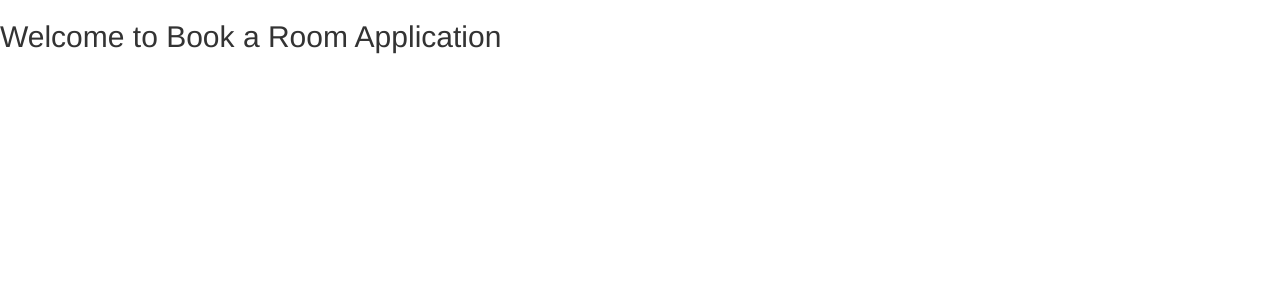
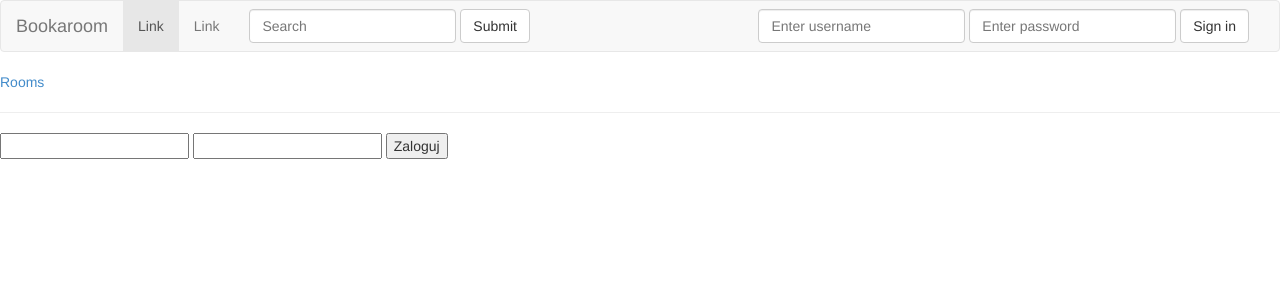
Before and after one commit to ktk3/bookaroom, a Django app: page / in a window 1280 px wide. Shown: the top 300 px of the page. Run offline with Django 3.2, Linux system fonts and the light colour scheme; some libraries are stand-ins or nearby versions.

Commit message:
Added CSRF, authentication and some templates

```diff
--- a/bookaroom/urls.py
+++ b/bookaroom/urls.py
@@ -11,7 +11,9 @@ urlpatterns = patterns('',
     # Examples:
     # url(r'^$', 'bookaroom.views.home', name='home'),
     # url(r'^blog/', include('blog.urls')),
-    url(r'^$', views.index, name='index'),
+    url(r'^$', views.rooms, name='rooms'),
+    url(r'^login', views.signin, name='login'),
+    url(r'^logout', views.signout, name='logout'),
     url(r'^rooms/', include('rooms.urls')),
     url(r'^admin/', include(admin.site.urls)),
 ) + static(settings.STATIC_URL, document_root=settings.STATIC_ROOT)
--- a/bookaroom/views.py
+++ b/bookaroom/views.py
@@ -1,5 +1,28 @@
-from django.shortcuts import render
+from django.shortcuts import render, redirect
 from django.http import HttpResponse
+from django.contrib.auth import logout, authenticate, login
+from django.contrib import messages
 
 def index(request):
-    return render(request, 'bookaroom/index.html')
+    return render(request, 'base.html')
+
+def rooms(request):
+    return render(request, 'base.html')
+
+def signout(request):
+    logout(request)
+    return redirect('/')
+
+def signin(request):
+    print "I'm here!"
+    username = request.POST['username']
+    password = request.POST['password']
+    user = authenticate(username=username, password=password)
+    if user is not None:
+        if user.is_active:
+            login(request, user)
+        else:
+            messages.error(request, 'Account locked')
+    else:
+        messages.error(request, 'Incorrect userame or password')
+    return redirect('/')
--- a/rooms/urls.py
+++ b/rooms/urls.py
@@ -4,7 +4,7 @@ from rooms import views
 
 urlpatterns = patterns('',
     # ex: /rooms/
-    url(r'^$', views.index, name='index'),
+    url(r'^$', views.index, name='rooms'),
     # ex: /polls/English/results/
     url(r'^(?P<room_id>\d+)/results/$', views.results, name='results'),
     # ex: /rooms/5/
--- /dev/null
+++ b/templates/base.html
@@ -0,0 +1,77 @@
+<!DOCTYPE html>
+<html>
+<head>
+    <title>{% block title %}Bookaroom App{% endblock%}</title>
+    {% load staticfiles %}
+    <link href="{% static "css/bootstrap.min.css" %}" rel="stylesheet">
+</head>
+<body>
+<nav class="navbar navbar-default" role="navigation">
+  <div class="container-fluid">
+    <!-- Brand and toggle get grouped for better mobile display -->
+    <div class="navbar-header">
+      <a class="navbar-brand" href="/">Bookaroom</a>
+    </div>
+
+    <!-- Collect the nav links, forms, and other content for toggling -->
+    <div class="collapse navbar-collapse" id="bs-example-navbar-collapse-1">
+      <ul class="nav navbar-nav">
+        <li class="active"><a href="#">Link</a></li>
+        <li><a href="#">Link</a></li>
+      </ul>
+      <form class="navbar-form navbar-left" role="search">
+        <div class="form-group">
+          <input type="text" class="form-control" placeholder="Search">
+        </div>
+        <button type="submit" class="btn btn-default">Submit</button>
+      </form>
+        {% if user.is_authenticated %}
+            <form class="nav navbar-form navbar-right">
+                <p class="form-group">Signed in as {{ user.username }} </p>
+                <a href="{% url 'logout' %}" class="btn btn-default form-control">Sign out</a>
+            </form>
+        {% else %}
+            <form action="{% url 'login' %}" method="POST"  class="nav navbar-form navbar-right">
+            {% csrf_token %}
+                <input type="text" name="username" class="form-control" placeholder="Enter username">
+                <input type="password" name="password" class="form-control" placeholder="Enter password">
+                <input type="submit" value="Sign in" class="btn btn-default form-control">
+            </form>
+        {% endif %}
+    </div><!-- /.navbar-collapse -->
+  </div><!-- /.container-fluid -->
+</nav>
+{% if messages %}
+    {% for message in messages %}
+    <div class="alert alert-danger" role="alert">{{ message }}</div>
+    {% endfor %}
+{% endif %}
+
+{% block content %}
+<form action="{% url 'rooms' %}" >
+  <a href="{% url 'rooms' %}">Rooms</a>
+</form>
+{% endblock %}
+<hr>
+
+{% if messages %}
+
+<ul>
+    {% for message in messages %}
+    <li>{{ message }}</li>
+    {% endfor %}
+</ul>
+{% endif %}
+{% if user.is_authenticated %}
+<p>{{ user.username }} <a href="{% url 'logout' %}">wyloguj</a></p>
+{% else %}
+<p><form action="{% url 'login' %}" method="POST">
+    {% csrf_token %}
+    <input type="text" name="username">
+    <input type="text" name="password">
+    <input type="submit" value="Zaloguj">
+</form>
+{% endif %}
+
+</body>
+</html>
--- a/templates/bookaroom/index.html
+++ b/templates/bookaroom/index.html
@@ -1,3 +1,4 @@
+{% extends 'base.html' %}
 <html>
 <head>
 	<title>Book a  Room</title>
@@ -5,7 +6,7 @@
 	<link href="{% static "css/bootstrap.min.css" %}" rel="stylesheet">
 </head>
 <body>
-<h2>Welcome to Book a Room Application</h2>
+<h2>Welcome to Book a Room Application2</h2>
 
 </body>
 </html>
```
Also changed, not shown: rooms/templates/rooms/index.html (+3 -9 lines), rooms/views.py (+14 -4 lines).
